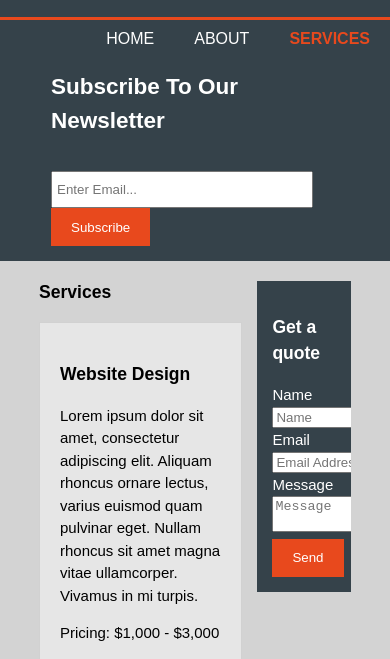
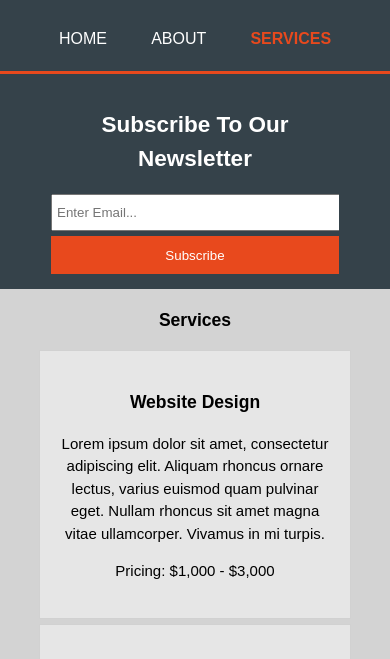
Before and after one commit to iscyr/assignment3-html-website, a plain HTML site: page services.html in a window 390 px wide. Shown: the part 98-757 px from the top of the page. Drawn offline with Linux system fonts and the light colour scheme.

Commit message:
Rest of the code

```diff
--- a/css/style.css
+++ b/css/style.css
@@ -148,6 +148,11 @@ aside#sidebar{
     margin-top: 10px;
 }
 
+aside#sidebar .quote input, aside#sidebar .quote textarea{
+    width: 90%;
+    padding: 5px;
+}
+
 /* Main-col - About page*/
 article#main-col{
     float:left;
@@ -162,6 +167,7 @@ ul#services li{
     margin-bottom: 5px;
     background: #e6e6e6;
 }
+
 /* Footer */
 footer{
     padding:20px;
@@ -170,3 +176,38 @@ footer{
     background-color: #e8491d;
     text-align: center;
 }
+
+/* Media Queries
+size of device using the website
+*/
+@media(max-width:768px){
+    header #branding,
+    header nav,
+    header nav li,
+    #newsletter h1,
+    #newsletter form,
+    #boxes .box,
+    article#main-col,
+    aside#sidebar{
+        float:none;
+        text-align: center;
+        width:100%;
+    }
+    header{
+        padding-bottom: 20px;
+    }
+
+    #showcase h1{
+        margin-top: 40px;
+    }
+
+    #newsletter button, .quote button{
+        display:block;
+        width: 100%;
+    }
+
+    #newsletter form input[type="email"], .quote input, .quote textarea{
+        width: 100%;
+        margin-bottom: 5px;
+    }
+}
```
